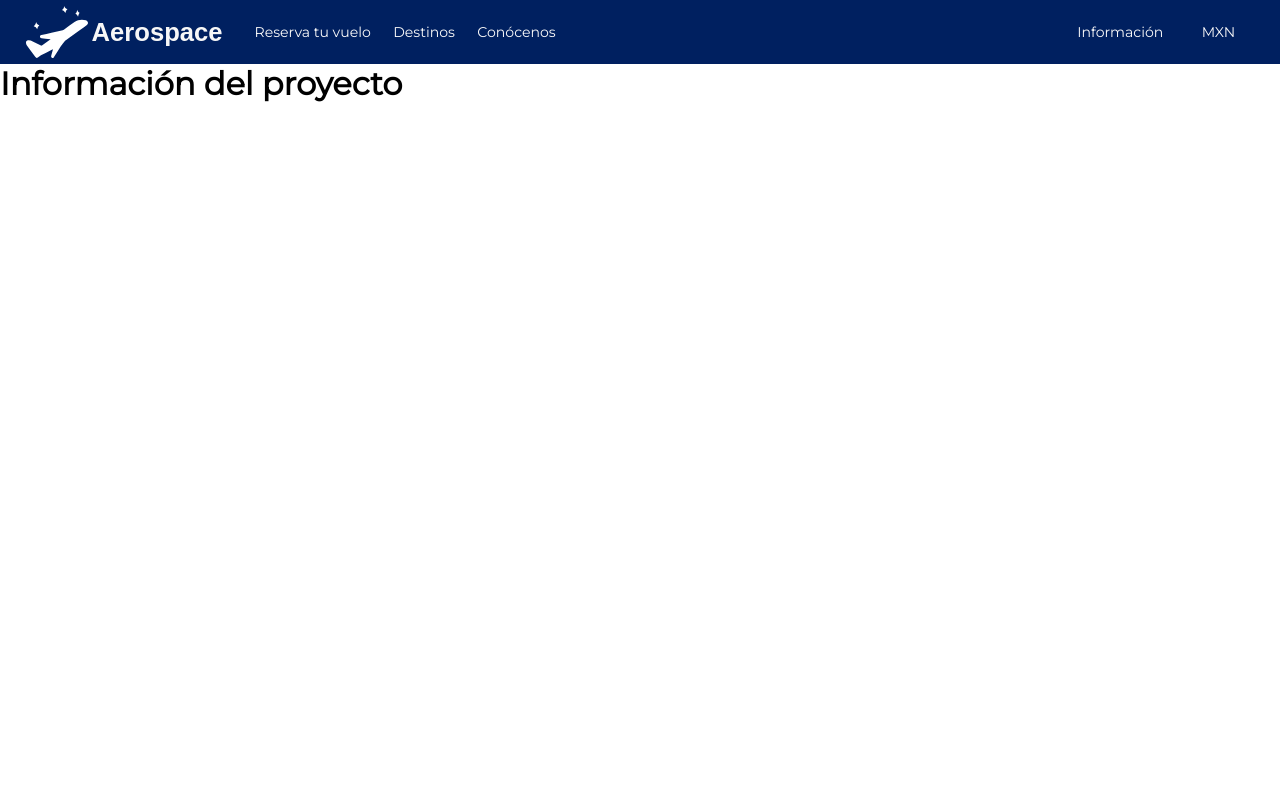
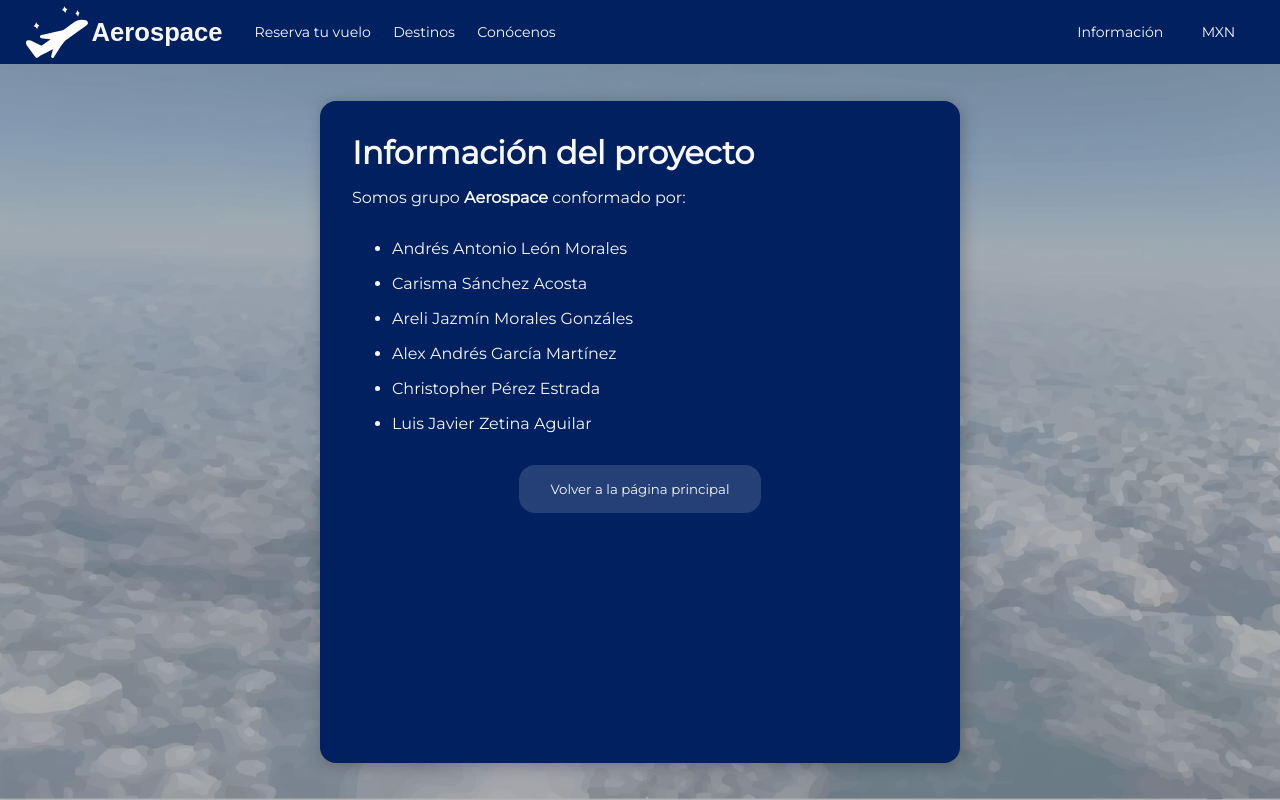
Before and after one commit to javzet/Aerospace, a Next.js app: page /informacion in a window 1280 px wide. Built offline with nearby package versions, Linux system fonts and the light colour scheme.

Commit message:
Beta 1.1

```diff
--- a/components/Navbar/Extranav.tsx
+++ b/components/Navbar/Extranav.tsx
@@ -1,10 +1,13 @@
+import Link from "next/link";
 import React, { FC } from "react";
 import { Monedabtn } from "./Moneda";
 
 export const Extranav: FC = () => {
   return (
     <div className={"extranav"}>
-      <button className="extranavlink">Información</button>
+      <Link href="/informacion">
+        <button className="extranavlink">Información</button>
+      </Link>
       <Monedabtn className="extranavlink pointer" />
     </div>
   );
--- a/pages/informacion.tsx
+++ b/pages/informacion.tsx
@@ -1,7 +1,34 @@
+import Link from "next/link";
+
 export default function Informacion() {
   return (
-    <div>
-      <h1>Información del proyecto</h1>
+    <div className="fondo">
+      <div className="informacion-overlay">
+        <div className="informacion">
+          <div className="informacion-container">
+            <h1>Información del proyecto</h1>
+
+            <p>
+              Somos grupo <b>Aerospace</b> conformado por:
+            </p>
+
+            <ul className="integrantes">
+              <li>Andrés Antonio León Morales</li>
+              <li>Carisma Sánchez Acosta</li>
+              <li>Areli Jazmín Morales Gonzáles</li>
+              <li>Alex Andrés García Martínez</li>
+              <li>Christopher Pérez Estrada</li>
+              <li>Luis Javier Zetina Aguilar</li>
+            </ul>
+
+            <Link href="/">
+              <button className="return-btn">
+                Volver a la página principal
+              </button>
+            </Link>
+          </div>
+        </div>
+      </div>
     </div>
   );
 }
--- /dev/null
+++ b/styles/StyledComponents/_Informacion.scss
@@ -0,0 +1,50 @@
+@use "../Globals/breakpoints" as bp;
+
+.informacion-overlay {
+  background: rgba(var(--black-rgb), 0.3);
+  position: absolute;
+  width: 100%;
+  height: calc(100vh - var(--nav-height));
+  display: flex;
+  justify-content: center;
+  align-items: center;
+}
+
+.informacion {
+  width: 70%;
+  height: 90%;
+  background: var(--main-color);
+  padding: 2rem;
+  border-radius: 1rem;
+  box-shadow: 2px 2px 1rem 0px rgba(var(--black-rgb), 0.25);
+  color: var(--normal-white);
+}
+
+.integrantes {
+  margin: 2rem 0rem;
+
+  & > * + * {
+    margin-top: 1rem;
+  }
+}
+
+.return-btn {
+  display: block;
+  margin: auto;
+  background: rgba(var(--normal-white-rgb), 0.15);
+  padding: 1rem 2rem;
+  border-radius: 1rem;
+  cursor: pointer;
+  color: var(--normal-white);
+
+  &:hover {
+    opacity: 0.8;
+  }
+}
+
+@media (min-width: bp.$small) {
+  .informacion {
+    width: 50%;
+    height: 90%;
+  }
+}
--- a/styles/styles.scss
+++ b/styles/styles.scss
@@ -8,3 +8,4 @@
 @import "StyledComponents/Banner/Banner";
 @import "StyledComponents/Mainform/Mainform";
 @import "StyledComponents/Encabezado-conocenos";
+@import "StyledComponents/Informacion";
```
Also changed, not shown: helpers/selectOptionHelper.ts (added, +43 -0 lines).
